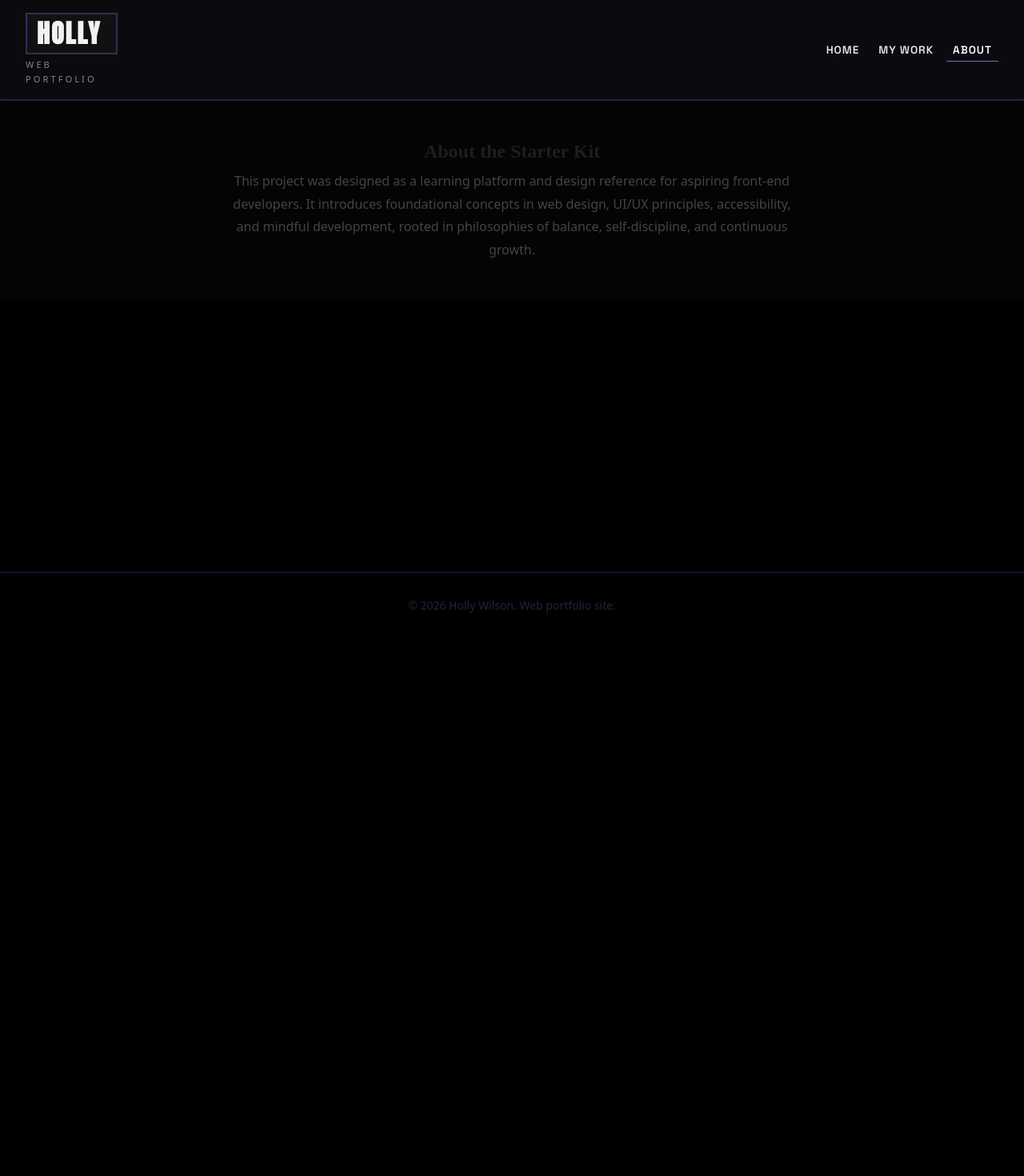
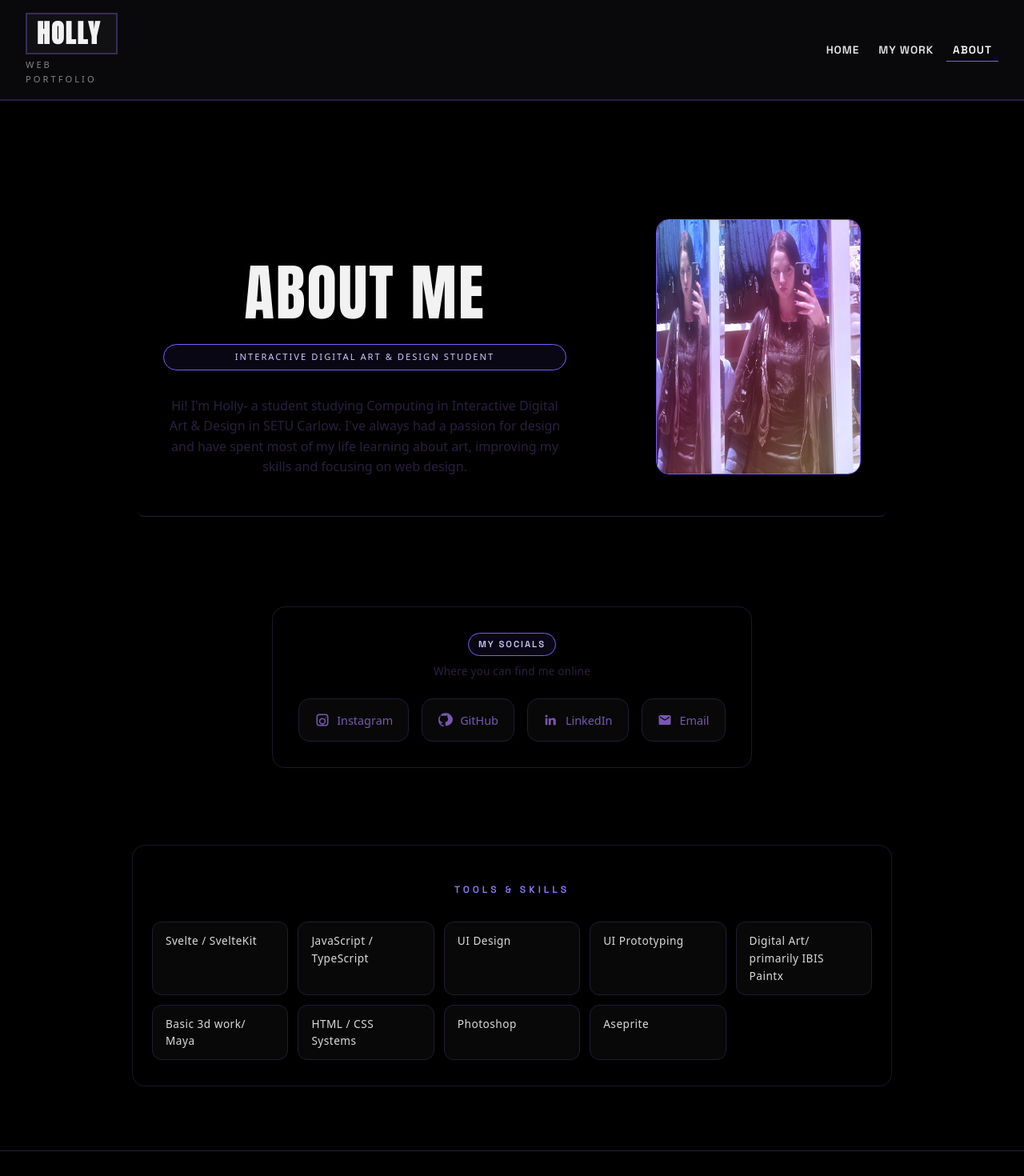
Before and after one commit to hollyhwilson/porfolio, a SvelteKit app: page /about in a window 1280 px wide. Shown: the top 1470 px of the page at 80% size. Before the commit the page ends 800 px from the top, so only its background shows below. Built offline with nearby package versions, Linux system fonts and the light colour scheme.

Commit message:
about section changes

```diff
--- a/src/lib/Header.svelte
+++ b/src/lib/Header.svelte
@@ -1,8 +1,30 @@
 <script>
-    import Navigation from './Navigation.svelte';
+  import Navigation from './Navigation.svelte';
+  import { onMount } from 'svelte';
+
+  let lastScrollY = 0;
+  let hidden = false;
+
+  onMount(() => {
+    const handleScroll = () => {
+      const currentY = window.scrollY;
+
+      if (currentY > lastScrollY && currentY > 80) {
+        hidden = true; // scrolling down
+      } else {
+        hidden = false; // scrolling up
+      }
+
+      lastScrollY = currentY;
+    };
+
+    window.addEventListener('scroll', handleScroll, { passive: true });
+
+    return () => window.removeEventListener('scroll', handleScroll);
+  });
 </script>
 
-<header class="header">
+<header class="header" class:hidden={hidden}>
 
     <div class="title-group">
         <h1>Holly</h1>
@@ -25,14 +47,21 @@
     padding: 1rem 2rem;
 
     background: #0b0b0f;
+    border-bottom: 2px solid #2a1f3d;
 
-    border-bottom: 2px solid #2a1f3d;
+    transition: transform 0.25s ease, opacity 0.25s ease;
+    z-index: 1000;
+
+    backdrop-filter: blur(10px);
+    background: rgba(11, 11, 15, 0.85);
 }
 
-/* REMOVE noise completely */
-/* REMOVE header::before */
 
-/* LEFT TITLE BLOCK */
+.header.hidden {
+    transform: translateY(-100%);
+    opacity: 0;
+}
+
 .title-group {
     display: flex;
     flex-direction: column;
--- a/src/routes/about/+page.svelte
+++ b/src/routes/about/+page.svelte
@@ -3,28 +3,122 @@
     import { PhilosophyCard } from '$lib/components';
 </script>
 
-
 <svelte:head>
-    <title>About | Starter Kit</title>
+    <title>About Me</title>
 </svelte:head>
 
+<section class="hero">
+  <div class="hero-text">
+    <h1 class="about-heading">About Me</h1>
 
-<section class="intro section-hero">
-    <h1>About the Starter Kit</h1>
+    <p class="subtitle">Interactive Digital Art & Design Student</p>
+
     <p>
-        This project was designed as a learning platform and design reference for aspiring front-end developers.
-        It introduces foundational concepts in web design, UI/UX principles, accessibility, and mindful development,
-        rooted in philosophies of balance, self-discipline, and continuous growth.
+      Hi! I'm Holly- a student studying Computing in Interactive Digital Art & Design in SETU Carlow.
+      I've always had a passion for design and have spent most of my life learning about art,
+      improving my skills and focusing on web design.
     </p>
+  </div>
+
+  <div class="hero-image">
+    <img src="/images/about/profile.jpg" alt="me me me" />
+  </div>
+</section>
+
+<section class="socials-section">
+  <div class="socials-header">
+    <h2>My Socials</h2>
+    <p>Where you can find me online</p>
+  </div>
+
+  <div class="social-buttons">
+    <a href="https://instagram.com/hollychive" target="_blank" rel="noreferrer" aria-label="Instagram">
+      <svg viewBox="0 0 24 24" class="icon">
+        <path d="M7 2h10a5 5 0 0 1 5 5v10a5 5 0 0 1-5 5H7a5 5 0 0 1-5-5V7a5 5 0 0 1 5-5zm10 2H7a3 3 0 0 0-3 3v10a3 3 0 0 0 3 3h10a3 3 0 0 0 3-3V7a3 3 0 0 0-3-3zm-5 4.5A5.5 5.5 0 1 1 6.5 14 5.5 5.5 0 0 1 12 8.5zm0 2A3.5 3.5 0 1 0 15.5 14 3.5 3.5 0 0 0 12 10.5zM18 6.8a1 1 0 1 1-1 1 1 1 0 0 1 1-1z"/>
+      </svg>
+      <span>Instagram</span>
+    </a>
+
+    <a href="https://github.com/hollyhwilson" target="_blank" rel="noreferrer" aria-label="GitHub">
+      <svg viewBox="0 0 24 24" class="icon">
+        <path d="M12 .5A11.5 11.5 0 0 0 0 12a11.6 11.6 0 0 0 7.9 11c.6.1.8-.3.8-.6v-2.1c-3.2.7-3.9-1.4-3.9-1.4-.5-1.2-1.2-1.5-1.2-1.5-1-.7.1-.7.1-.7 1.1.1 1.7 1.1 1.7 1.1 1 .1.8-1.7 1.9-2.2-2.5-.3-5.1-1.2-5.1-5.4 0-1.2.4-2.2 1.1-3-.1-.3-.5-1.4.1-2.9 0 0 .9-.3 3 .9a10 10 0 0 1 5.4 0c2.1-1.2 3-.9 3-.9.6 1.5.2 2.6.1 2.9.7.8 1.1 1.8 1.1 3 0 4.2-2.6 5.1-5.1 5.4.4.4.8 1.1.8 2.2v3.3c0 .3.2.7.8.6A11.6 11.6 0 0 0 24 12 11.5 11.5 0 0 0 12 .5z"/>
+      </svg>
+      <span>GitHub</span>
+    </a>
+
+    <a href="https://linkedin.com/in/holly-helen-wilson" target="_blank" rel="noreferrer" aria-label="LinkedIn">
+      <svg viewBox="0 0 24 24" class="icon">
+        <path d="M20.4 20.4h-3.6v-5.6c0-1.3 0-3-1.9-3s-2.2 1.5-2.2 2.9v5.7H9.1V9h3.4v1.6h.1c.5-.9 1.8-1.9 3.7-1.9 4 0 4.7 2.6 4.7 6v5.7zM5.3 7.4a2.1 2.1 0 1 1 0-4.2 2.1 2.1 0 0 1 0 4.2zM7.1 20.4H3.6V9h3.5v11.4z"/>
+      </svg>
+      <span>LinkedIn</span>
+    </a>
+
+    <a href="mailto:you@email.com" aria-label="Email">
+      <svg viewBox="0 0 24 24" class="icon">
+        <path d="M20 4H4a2 2 0 0 0-2 2v12a2 2 0 0 0 2 2h16a2 2 0 0 0 2-2V6a2 2 0 0 0-2-2zm0 4-8 5-8-5V6l8 5 8-5v2z"/>
+      </svg>
+      <span>Email</span>
+    </a>
+  </div>
+</section>
+
+<section class="skills">
+    <h2>Tools & Skills</h2>
+
+    <ul class="skills-list">
+        <li>Svelte / SvelteKit</li>
+        <li>JavaScript / TypeScript</li>
+        <li>UI Design</li>
+        <li>UI Prototyping</li>
+        <li>Digital Art/ primarily IBIS Paintx</li>
+        <li>Basic 3d work/ Maya</li>
+        <li>HTML / CSS Systems</li>
+        <li>Photoshop</li>
+        <li>Aseprite</li>
+    </ul>
 </section>
 
 <style>
+    .subtitle {
+      display: inline-block;
+
+      padding: 0.4rem 0.75rem;
+
+      border: 1px solid #7b5cff;
+      border-radius: 999px;
+
+      font-size: 0.7rem;
+      letter-spacing: 2px;
+      text-transform: uppercase;
+
+      color: #cfc7ff;
+      background: rgba(123, 92, 255, 0.08);
+
+      width: fit-content;
+
+      margin: 0 auto;
+
+    align-self: center;
+   }
+
+    .about-heading {
+        font-family: Impact, Anton, sans-serif;
+
+        font-size: clamp(3rem, 6vw, 5rem);
+        text-transform: uppercase;
+        letter-spacing: 2px;
+
+        color: #f2f2f2;
+
+        text-align: center;
+
+        margin: 4rem 0 0;
+    }
+
     section {
-        margin-bottom: var(--space-xl);
         padding: var(--space-lg) var(--space-md);
         background-color: var(--color-surface);
         border-radius: var(--radius-md);
-        box-shadow: var(--shadow-sm);
         animation: fadeIn 0.6s ease-in;
     }
 
@@ -36,26 +130,229 @@
         position: relative;
     }
 
-    /* Section: Hero */
-    .section-hero {
-        background-size: cover;
-        background-position: center;
-        background-repeat: no-repeat;
-        background-blend-mode: overlay;
-        background-color: rgba(5, 5, 5, 0.8);
+   .hero {
+      display: flex;
+      align-items: center;
+      justify-content: space-between;
+      gap: 3rem;
+      max-width: 1000px;
+      margin: 6rem auto 4rem;
+      padding: 2rem;
+
+      transition: all 0.3s ease;
     }
 
+   .hero-text {
+      display: flex;
+      flex-direction: column;
+      gap: 1rem;
+
+      align-items: center;
+      text-align: center;
+
+      max-width: 55ch;
+      transition: transform 0.25s ease;
+    }
+
+   .hero-text p {
+     width: 100%;
+    }
+
+   .hero-text:hover {
+     transform: translateY(-3px);
+    }
+
+    .hero-image {
+      flex: 0.8;
+      display: flex;
+      justify-content: center;
+    }
+
+   .hero-image img {
+      width: 100%;
+      max-width: 320px;
+
+      border-radius: 16px;
+      border: 1px solid #7b5cff;
+
+      object-fit: cover;
+
+      box-shadow: 0 10px 30px rgba(0,0,0,0.4);
+
+      transition: transform 0.25s ease, box-shadow 0.25s ease, border-color 0.25s ease;
+    }
+
+   .hero-image img:hover {
+      transform: translateY(-6px) scale(1.02);
+      border-color: #9a7bff;
+      box-shadow: 0 18px 45px rgba(123, 92, 255, 0.25);
+    }
+
+  .socials-section {
+  max-width: 1000px;
+  margin: 3rem auto 6rem;
+  padding: 2rem;
+
+  border-radius: 16px;
+  border: 1px solid #1d1728;
+  background: rgba(0,0,0,0.2);
+
+  text-align: center;
+}
+
+.socials-header {
+  text-align: center;
+  margin-bottom: 1.5rem;
 
 
-    p {
-        font-size: var(--font-base);
-        color: var(--text-secondary);
-        max-width: 700px;
-        margin: 0 auto var(--space-md);
-        text-align: center;
-        line-height: 1.8;
+}
+
+.socials-header h2 {
+  font-family: 'Space Grotesk', sans-serif; /* matches your skills */
+  font-size: 0.75rem;
+ display: inline-block;
+
+      padding: 0.4rem 0.75rem;
+
+      border: 1px solid #7b5cff;
+      border-radius: 999px;
+
+      font-size: 0.7rem;
+      letter-spacing: 2px;
+      text-transform: uppercase;
+
+      color: #cfc7ff;
+      background: rgba(123, 92, 255, 0.08);
+
+      width: fit-content;
+
+      margin: 0 auto;
+
+    align-self: center;
+}
+
+.socials-header p {
+  display: flex;
+  flex-direction: column;
+  align-items: center;
+
+  margin-top: 0.5rem;
+
+  font-size: 0.85rem;
+  color:#2a1f3d;
+
+  letter-spacing: 0.2px;
+
+
+}
+
+.social-buttons {
+  display: flex;
+  gap: 1rem;
+  justify-content: center;
+  flex-wrap: wrap;
+
+  margin-top: 1.5rem;
+}
+
+.social-buttons a {
+  display: flex;
+  align-items: center;
+  gap: 0.6rem;
+
+  padding: 0.9rem 1.2rem;
+
+  border-radius: 14px;
+  border: 1px solid #241b33;
+  background: rgba(255,255,255,0.03);
+
+  text-decoration: none;
+
+  color:#7857b2;
+  font-size: 0.9rem;
+
+  transition: all 0.25s ease;
+}
+
+.social-buttons a:hover {
+  transform: translateY(-4px);
+  border-color: #7b5cff;
+  background: rgba(123, 92, 255, 0.12);
+  color: #fff;
+  box-shadow: 0 12px 30px rgba(123, 92, 255, 0.15);
+}
+
+.icon {
+  width: 18px;
+  height: 18px;
+  fill: currentColor;
+}
+
+.social-buttons span {
+  font-size: 0.9rem;
+}
+
+    .skills-list {
+      list-style: none;
+
+      display: grid;
+      grid-template-columns: repeat(auto-fit, minmax(160px, 1fr));
+      gap: 0.75rem;
+
+      max-width: 900px;
+      margin: 0 auto;
+      padding: 0;
+
     }
 
+    .skills-list li {
+      padding: 0.75rem 1rem;
+
+      border: 1px solid #241b33;
+      background: rgba(255,255,255,0.03);
+
+      border-radius: 12px;
+
+      font-size: 0.85rem;
+      letter-spacing: 0.5px;
+
+      color: rgba(255,255,255,0.85);
+
+      transition: transform 0.2s ease, background 0.2s ease, border-color 0.2s ease;
+   }
+
+   .skills-list li:hover {
+      border-color: #7b5cff;
+      background: rgba(123, 92, 255, 0.08);
+
+      transform: translateY(-3px);
+   }
+
+   .skills h2 {
+      font-family: 'Space Grotesk', sans-serif;
+
+      font-size: 0.75rem;
+      letter-spacing: 4px;
+      text-transform: uppercase;
+
+      color: #8f7cff;
+
+      text-align: center;
+
+      margin-bottom: 2rem;
+   }
+
+   .skills {
+    max-width: 1000px;
+    margin: 0 auto 5rem;
+
+    padding: 2rem 1.5rem;
+
+    border: 1px solid #1d1728;
+    background: rgba(0,0,0,0.2);
+
+    border-radius: 16px;
+   }
 
     /* Animations */
     @keyframes fadeIn {
@@ -63,12 +360,40 @@
         to { opacity: 1; transform: translateY(0); }
     }
 
-    /* Responsive tweaks */
+    @media (hover: hover) {
+    .skills-list li:hover {
+        border-color: #7b5cff;
+        background: rgba(123, 92, 255, 0.08);
+        transform: translateY(-3px);
+      }
+    }
+
     @media (max-width: 768px)
-    {
-        section h1 {
+  {
+    .skills {
+       padding: 1.5rem 1rem;
+    }
+
+    .skills-list {
+       grid-template-columns: repeat(2, 1fr);
+          gap: 0.6rem;
+        }
+
+    .skills-list li {
+          font-size: 0.8rem;
+          padding: 0.85rem;
+        }
+    .hero {
+          flex-direction: column;
+          text-align: center;
+        }
+
+    .hero-image img {
+          max-width: 220px;
+        }
+
+    section h1 {
             font-size: var(--font-lg);
         }
     }
-
 </style>
```
Also changed, not shown: static/images/about/profile.jpg (added).
